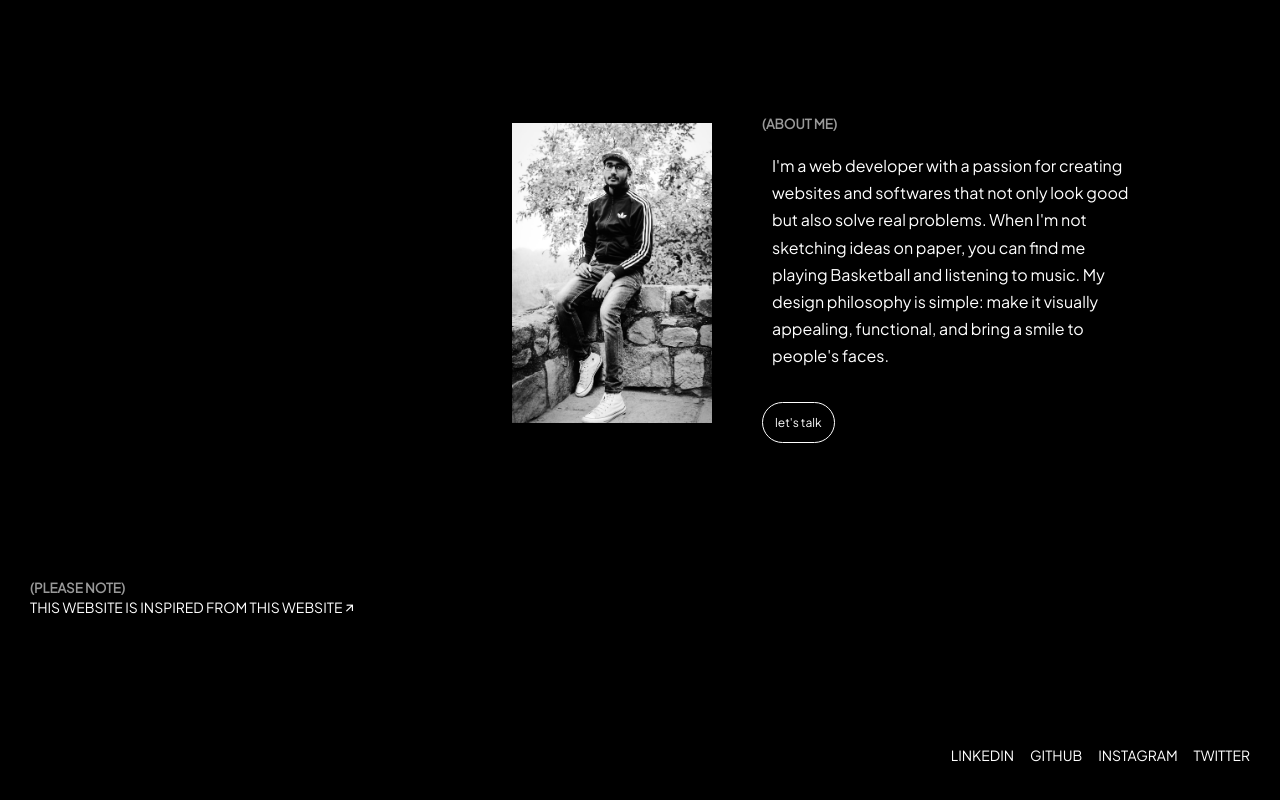
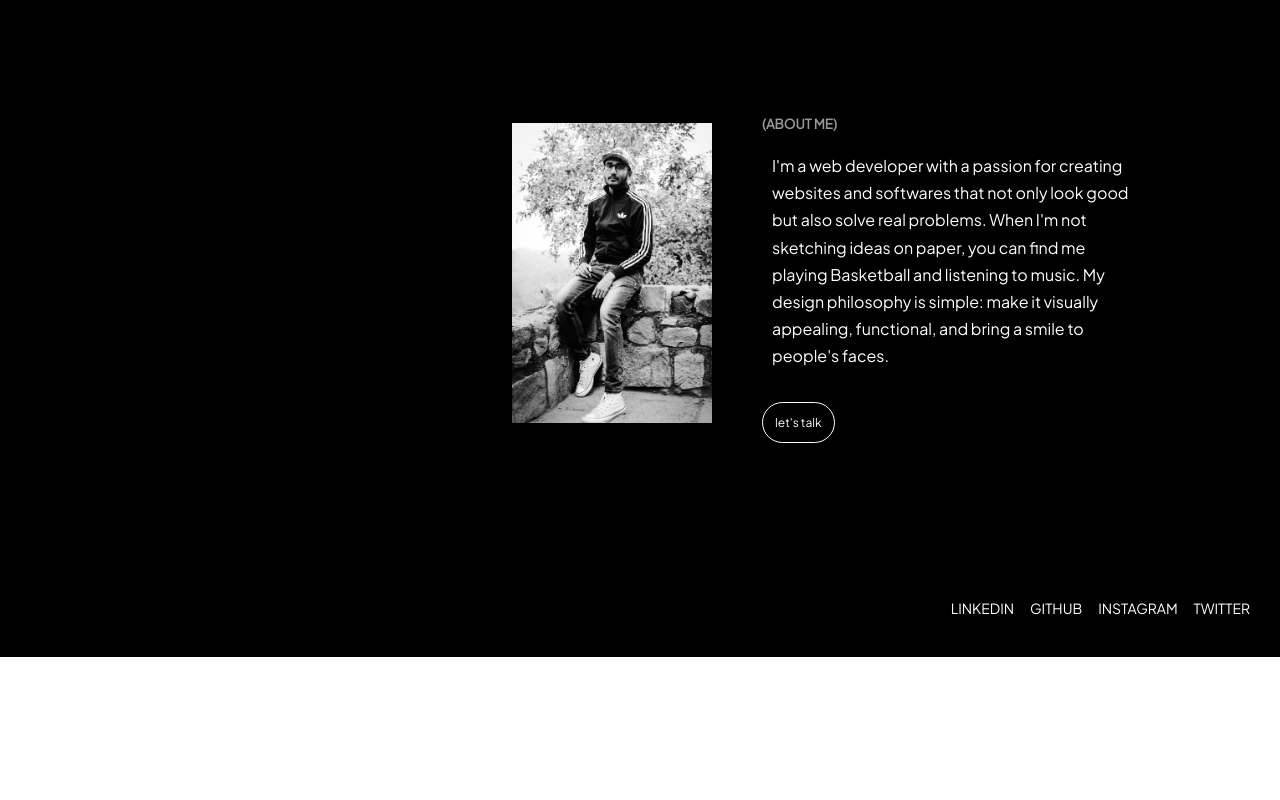
Before and after one commit to nikhilpundir/frontend-project-1, a plain HTML site: page index.html in a window 1280 px wide. Shown: the part 1613-2413 px from the top of the page. After the commit the page ends 2270 px from the top, so only its background shows below. Drawn offline with nearby package versions, Linux system fonts and the light colour scheme; a script that the page names is missing.

Commit message:
Update index.html
removal of mention

```diff
--- a/index.html
+++ b/index.html
@@ -80,11 +80,6 @@
             </div>
         </div>
 
-        <div id="subscribe">
-            <h5>(please note)</h5>
-            <a href="https://cynthiaugwu.com/" target="_blank">this website is Inspired from this website<i class="ri-arrow-right-up-line"></i></a>
-        </div>
-
         <div id="footer">
             <div id="footerleft">
                 <!-- <h5 id="footerYear"></h5> -->
```
